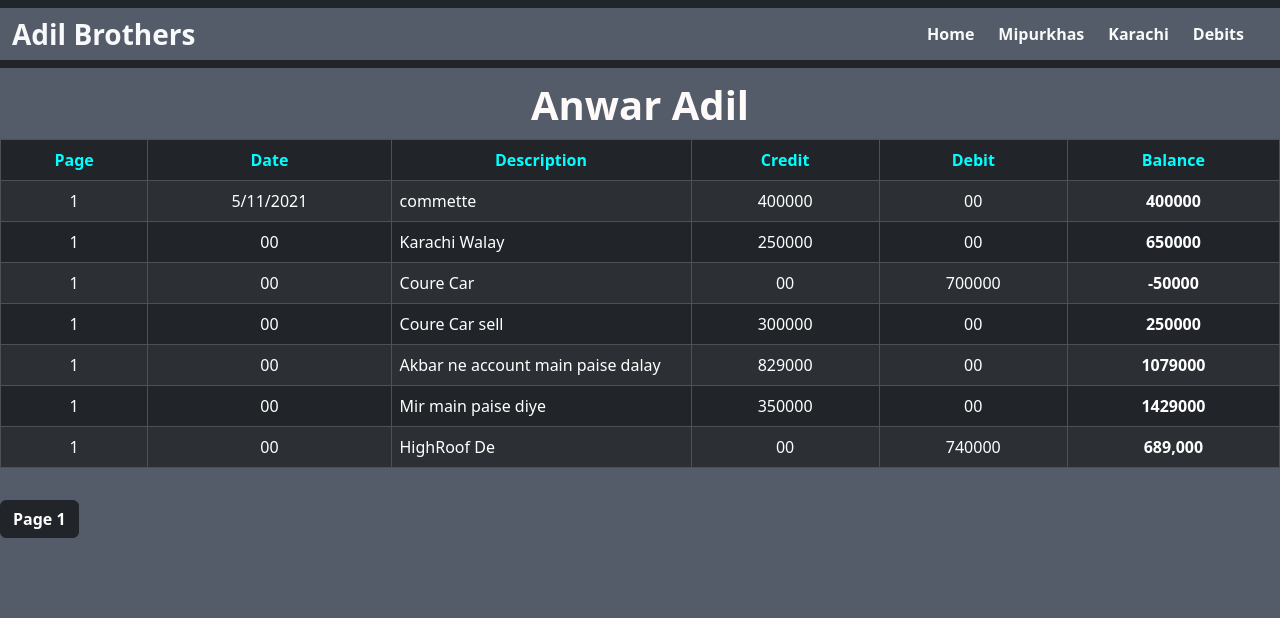
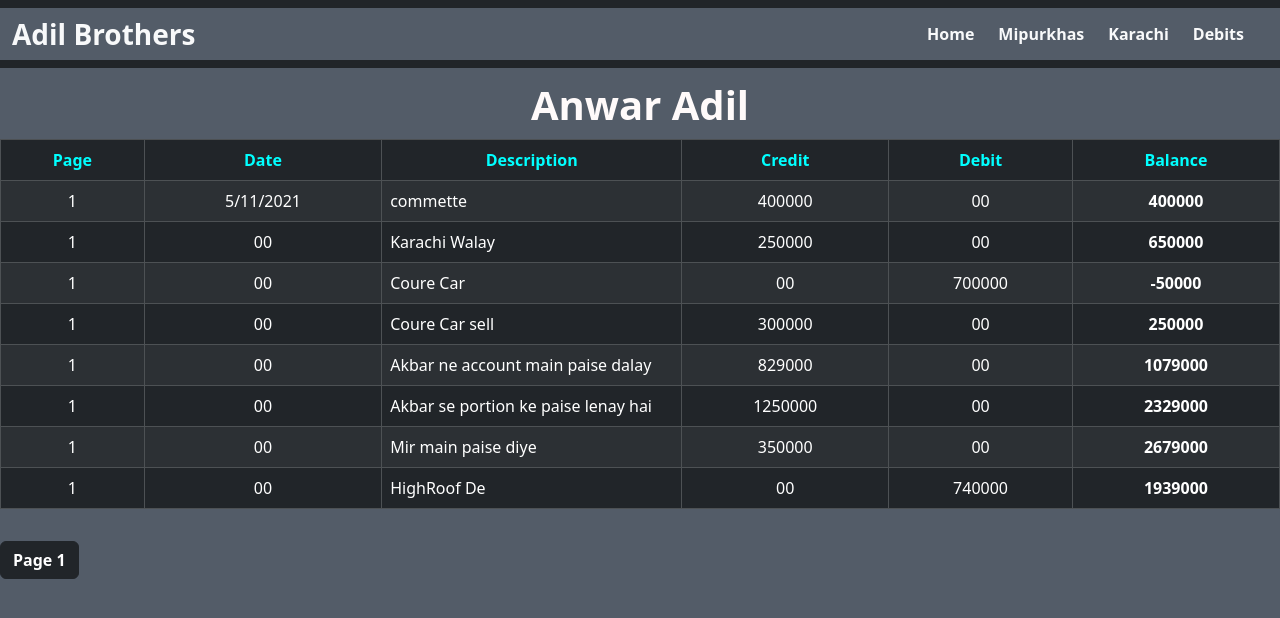
Before and after one commit to digitalrehman/Bussiness-Managment, a React (Vite) app: page /Anwar_Adil in a window 1280 px wide. Shown: the top 618 px of the page. Built offline with nearby package versions, Linux system fonts and the light colour scheme.

Commit message:
Update Anwar_Adil.jsx

```diff
--- a/src/Componentes/Debit Details/Anwar_Adil.jsx
+++ b/src/Componentes/Debit Details/Anwar_Adil.jsx
@@ -1,5 +1,5 @@
 import React, { useState } from "react";
-import page1 from "../../assets/IMG/anwar.jpeg";
+import page2 from "../../assets/IMG/anwar.jpeg";
 import { Table } from "react-bootstrap";
 
 const Anwar_Adil = () => {
@@ -52,10 +52,18 @@ const Anwar_Adil = () => {
     {
       page: "1",
       Date: "00",
+      description: "Akbar se portion ke paise lenay hai",
+      credit: "1250000",
+      debit: "00",
+      balance: "2329000",
+    },
+    {
+      page: "1",
+      Date: "00",
       description: "Mir main paise diye",
       credit: "350000",
       debit: "00",
-      balance: "1429000",
+      balance: "2679000",
     },
     {
       page: "1",
@@ -63,7 +71,7 @@ const Anwar_Adil = () => {
       description: "HighRoof De",
       credit: "00",
       debit: "740000",
-      balance: "689,000",
+      balance: "1939000",
     },
   ];
 
@@ -105,14 +113,13 @@ const Anwar_Adil = () => {
             <tr key={index}>
               <td style={{ textAlign: "center" }}>{item.page}</td>
               <td style={{ textAlign: "center" }}>{item.Date}</td>
-              <td style={{  width: "300px" }}>{item.description}</td>
+              <td>{item.description}</td>
               <td style={{ textAlign: "center" }}>{item.credit}</td>
               <td style={{ textAlign: "center" }}>{item.debit}</td>
               <td
                 style={{
                   textAlign: "center",
-                  fontWeight: "bold"
-
+                  fontWeight: "bold",
                 }}
               >
                 {item.balance}
@@ -132,7 +139,7 @@ const Anwar_Adil = () => {
               height: "100vh",
             }}
           >
-            <img src={page1} style={{ height: "auto", width: "100%" }} />
+            <img src={page2} style={{ height: "auto", width: "100%" }} />
           </div>
         )}
       </div>
```
